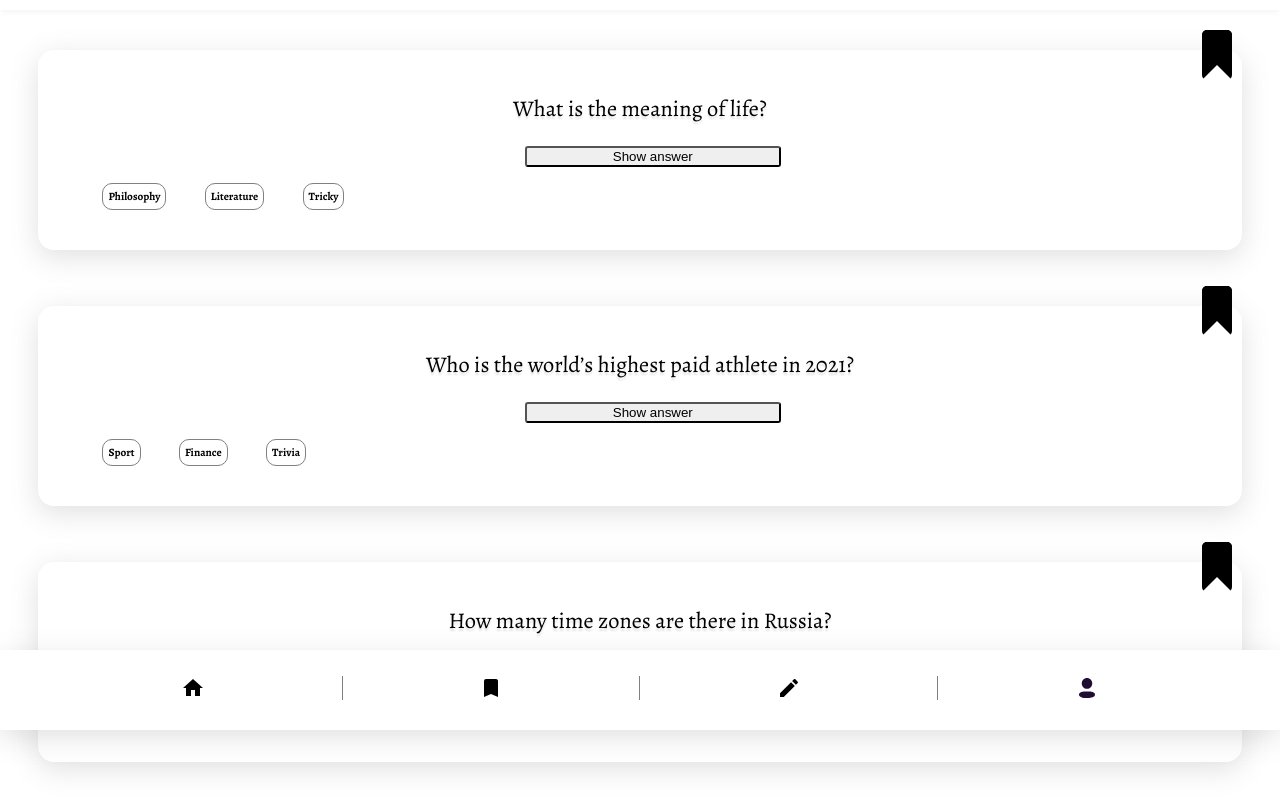
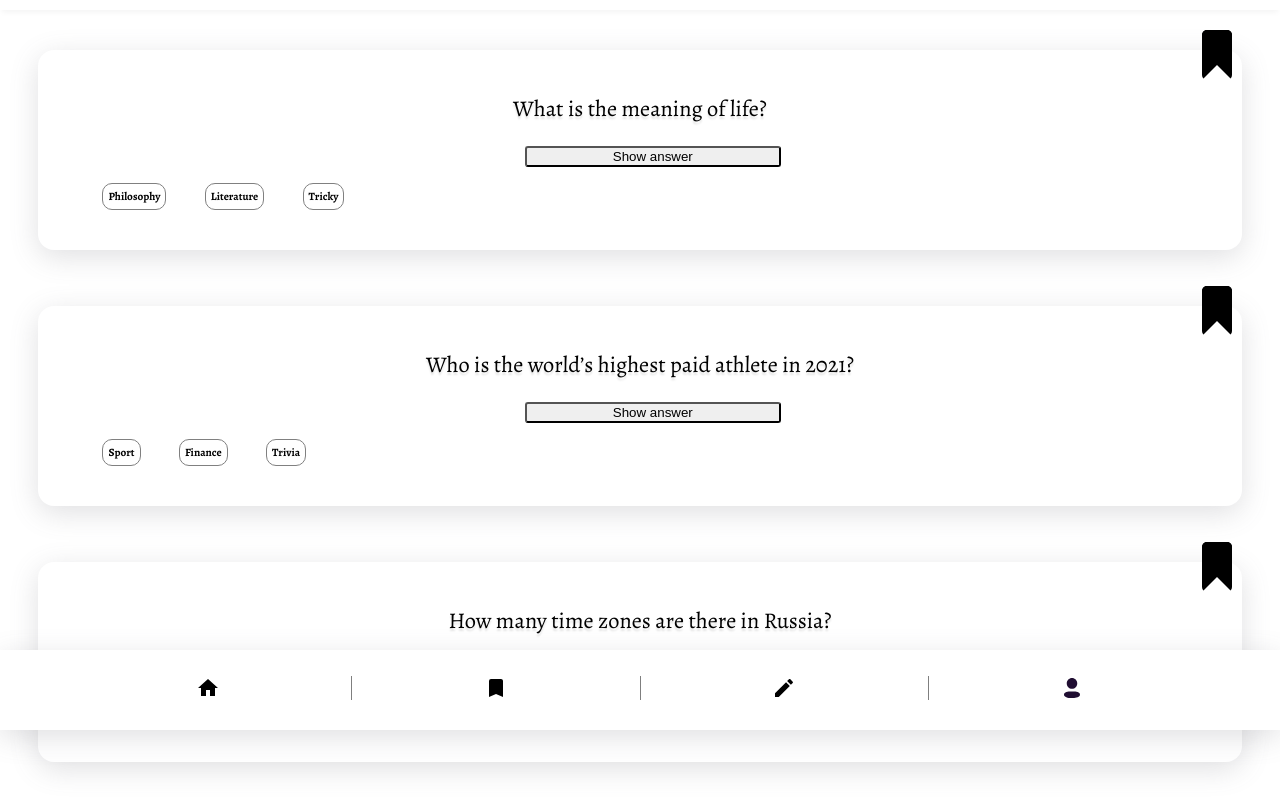
Before and after one commit to timurbuch/quiz-app, a website built with Vite: page index.html in a window 1280 px wide. Shown: the part 70-882 px from the top of the page. Built offline with nearby package versions, Linux system fonts and the light colour scheme.

Commit message:
minor adjustment to footer__nav

```diff
--- a/css/components/footer.css
+++ b/css/components/footer.css
@@ -12,7 +12,7 @@
     align-items: center;
 }
 .footer__nav {
-    width: 88vw;
+    width: 85vw;
     display:flex;
     flex-direction: row;
     justify-content: space-evenly;
```
